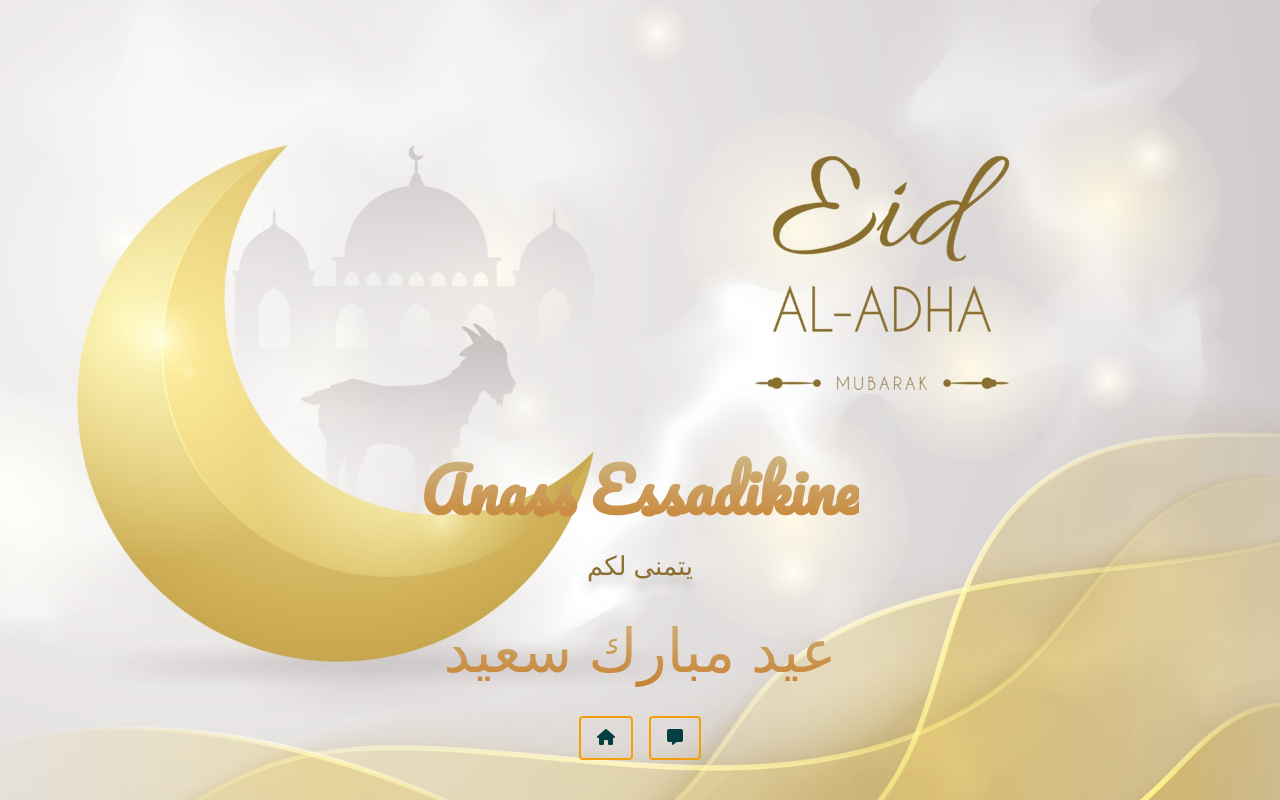
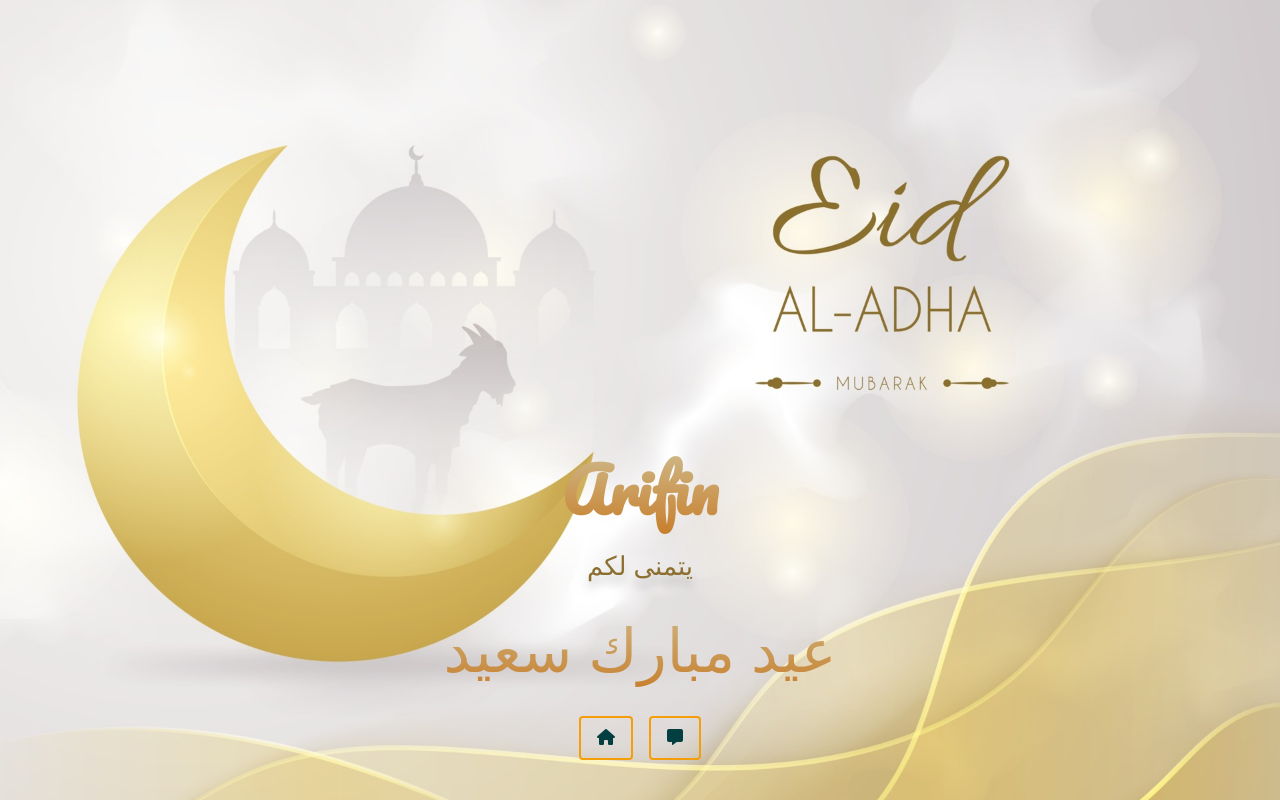
Before and after one commit to morphine035/Selemat-Hari-Raya, a plain HTML site: page index.html in a window 1280 px wide. Drawn offline with nearby package versions, Linux system fonts and the light colour scheme.

Commit message:
Update index.html

```diff
--- a/index.html
+++ b/index.html
@@ -15,7 +15,7 @@
     <div class="content animate__animated animate__zoomIn min-h-screen flex flex-col justify-end items-center pb-4">
         <section id="anass">
             <div class="mt-10 text-center">
-                <h1 class="font-bold mb-3 animate__animated animate__slideInDown">Anass Essadikine</h1>
+                <h1 class="font-bold mb-3 animate__animated animate__slideInDown">Arifin</h1>
                 <h4 class="mb-4 animate__animated animate__slideInRight">يتمنى لكم</h4>
                 <h1 class="mt-4 animate__animated animate__slideInLeft">عيد مبارك سعيد</h1>
             </div>
```
